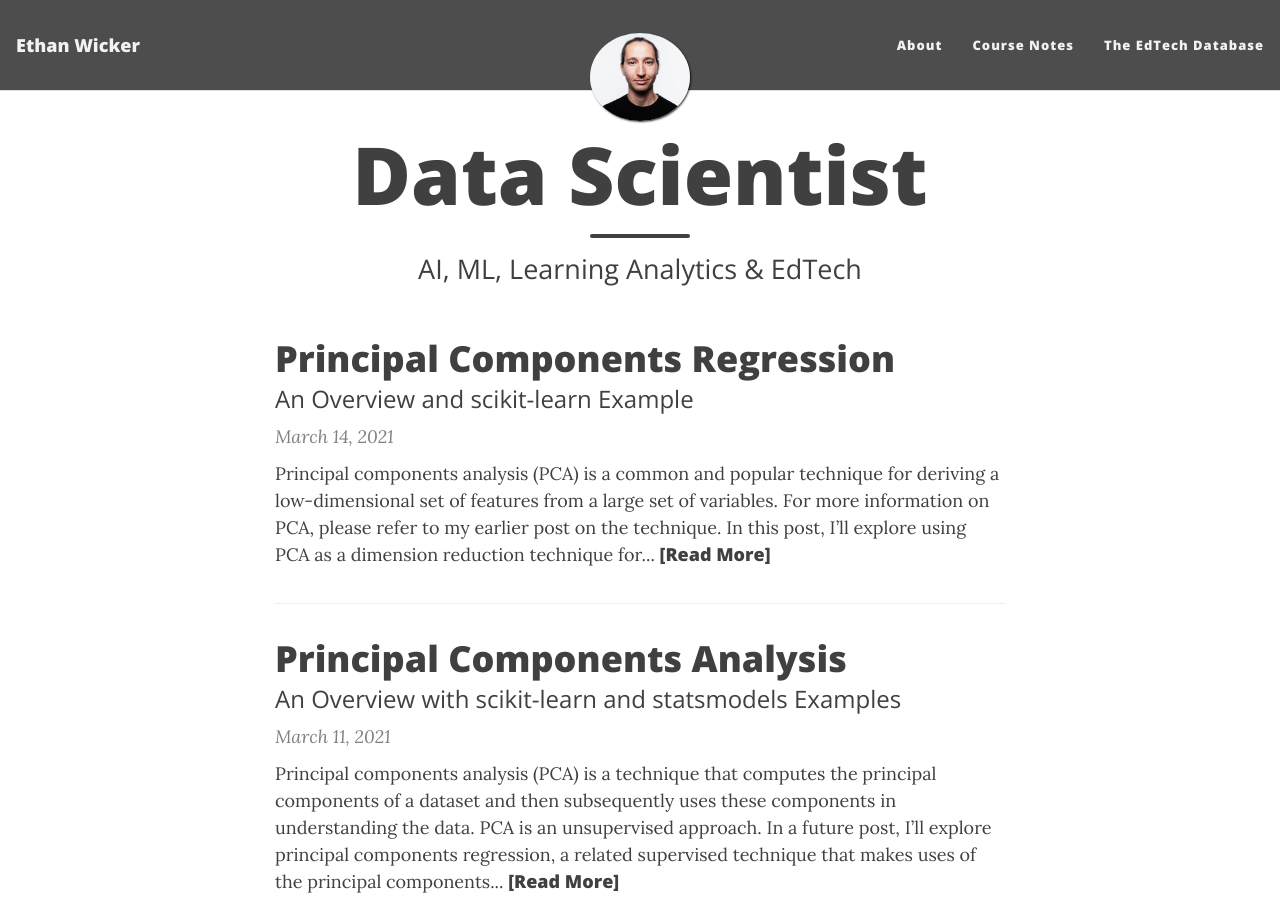
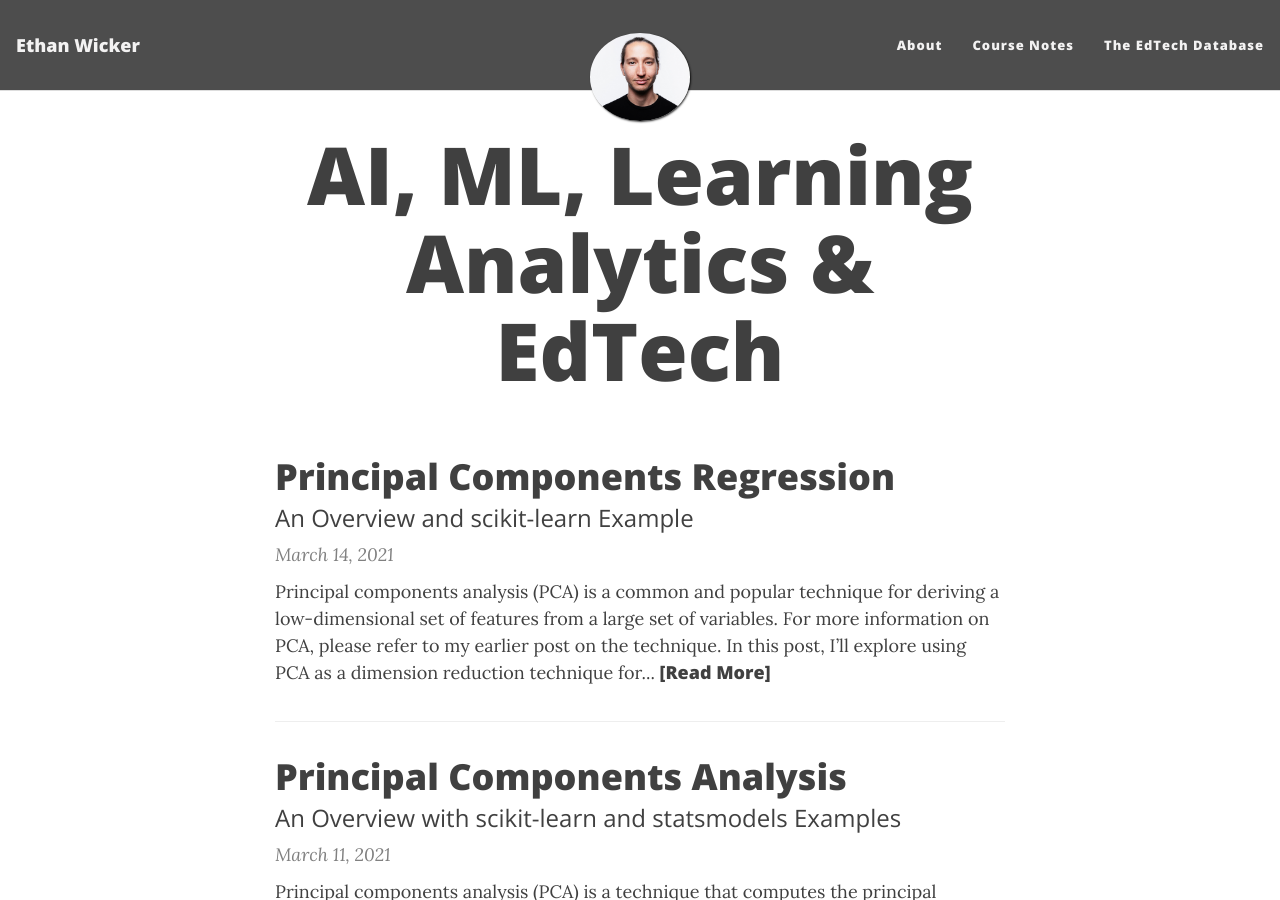
Before and after one commit to ethanwicker/ethanwicker.github.io, a Jekyll site: the page built from index.html, in a window 1280 px wide and 900 px high. Built offline with Jekyll 4.4.1, drawn with Linux system fonts in a browser that asks for light colours; nearby versions of some CDN libraries; the list of posts is cut into pages by our own code.

Commit message:
Update index.html

```diff
--- a/index.html
+++ b/index.html
@@ -1,5 +1,5 @@
 ---
 layout: home
-title: Data Scientist
-subtitle: AI, ML, Learning Analytics & EdTech
+title: AI, ML, Learning Analytics & EdTech
+#subtitle: AI, ML, Learning Analytics & EdTech
 ---
```
